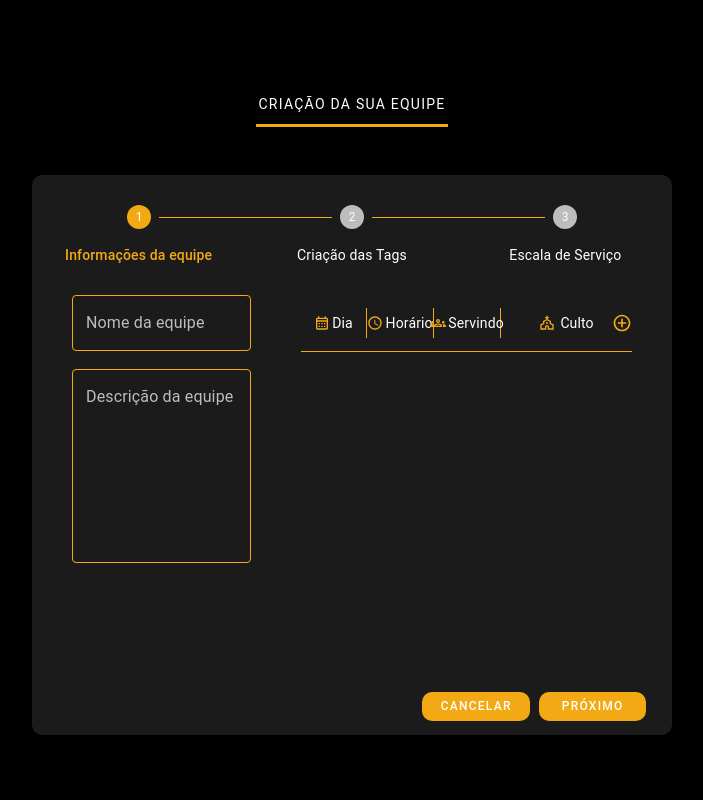
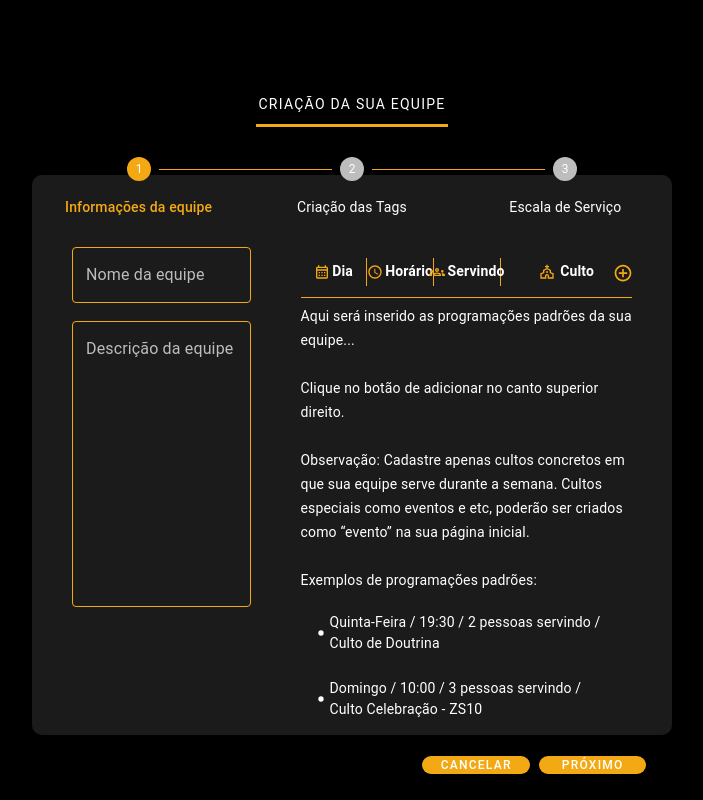
Before and after one commit to SamuelCFelix/Escala-Frontend, a React (Create React App) app: page /primeiroacesso/criarequipe in a window 1280 px wide. Shown: the whole page, without its empty margins (288-991 px from the left). Built offline with nearby package versions, Linux system fonts and the light colour scheme.

Commit message:
inicio do modal crie uma programação feito

```diff
--- a/src/pages/criarEquipe/index.js
+++ b/src/pages/criarEquipe/index.js
@@ -1,9 +1,15 @@
 import {
+  Backdrop,
   Box,
   Button,
   ButtonBase,
   Fade,
   Icon,
+  IconButton,
+  List,
+  ListItem,
+  ListItemText,
+  Modal,
   Slide,
   Stack,
   Step,
@@ -23,6 +29,7 @@ import AccessTimeOutlinedIcon from "@mui/icons-material/AccessTimeOutlined";
 import GroupsOutlinedIcon from "@mui/icons-material/GroupsOutlined";
 import ChurchOutlinedIcon from "@mui/icons-material/ChurchOutlined";
 import AddCircleOutlineOutlinedIcon from "@mui/icons-material/AddCircleOutlineOutlined";
+import FiberManualRecordIcon from "@mui/icons-material/FiberManualRecord";
 
 const styles = {
   container: {
@@ -40,7 +47,7 @@ const styles = {
   boxTitulo: {
     width: "25%",
     height: "10%",
-    marginBottom: "30px",
+    mb: "30px",
     display: "flex",
     flexDirection: "column",
     alignItems: "center",
@@ -107,7 +114,7 @@ const styles = {
     },
   },
   boxConteudo: {
-    /*     background: "red", */
+    /* background: "red", */
     display: "flex",
     alignItems: "center",
     justifyContent: "center",
@@ -147,7 +154,6 @@ const styles = {
     },
   },
   boxStepper0: {
-    /* background: "blue", */
     display: "flex",
     alignItems: "center",
     justifyContent: "center",
@@ -155,7 +161,6 @@ const styles = {
     height: "100%",
   },
   box1Stepper0: {
-    /* background: "green", */
     display: "flex",
     flexDirection: "column",
     width: "35%",
@@ -190,15 +195,20 @@ const styles = {
   },
   box2Stepper0: {
     /* background: "green", */
+    display: "flex",
+    flexDirection: "column",
     width: "65%",
     height: "100%",
+    maxHeight: "600px",
     ml: "25px",
     mr: "40px",
   },
   boxTabela: {
+    /* background: "blue", */
     display: "flex",
     width: "100%",
     height: "56px",
+    mb: "2%",
     alignItems: "center",
     justifyContent: "center",
     borderBottom: "1px solid #F3A913",
@@ -212,6 +222,7 @@ const styles = {
     borderRight: "1px solid #F3A913",
   },
   nomesTabela: {
+    fontWeight: 600,
     fontSize: "14px",
     color: "#ffffff",
     ml: "2%",
@@ -221,10 +232,85 @@ const styles = {
     color: "#F3A913",
     mr: "2%",
   },
+  boxBotaoAdd: {
+    position: "absolute",
+    right: "0",
+    top: "50%",
+    transform: "translateY(-50%)",
+    alignItems: "center",
+    justifyContent: "flex-end",
+  },
+  boxConteudoTabela: {
+    /* background: "red", */
+    display: "flex",
+    width: "100%",
+    height: "100%",
+  },
+  textoTabelaVazio: {
+    fontSize: "14px",
+    color: "#ffffff",
+    lineHeight: "24px",
+    letterSpacing: "0.17px",
+  },
+  boxModal: {
+    backgroundColor: "#1B1B1B",
+    border: "1px solid #F3A913",
+    borderRadius: "10px",
+    position: "absolute",
+    top: "50%",
+    left: "50%",
+    transform: "translate(-50%, -50%)",
+    width: "40%",
+    height: "35%",
+    boxShadow: 24,
+  },
+  boxConteudoModal: {
+    width: "100%",
+    height: "100%",
+    display: "flex",
+    flexDirection: "column",
+    alignItems: "center",
+    justifyContent: "center",
+  },
+  boxAreaTituloModal: {
+    width: "100%",
+    height: "20%",
+    display: "flex",
+    alignItems: "center",
+    justifyContent: "center",
+  },
+  boxTituloModal: {
+    width: "35%",
+    height: "100%",
+    display: "flex",
+    flexDirection: "column",
+    alignItems: "center",
+    justifyContent: "center",
+  },
+  tituloModal: {
+    color: "#ffffff",
+    textTransform: "uppercase",
+    fontSize: "14px",
+    lineHeight: "16px",
+    letterSpacing: "1.25px",
+    margin: "6% 0%",
+  },
+  baseTituloModal: {
+    background: "#F3A913",
+    width: "95%",
+    height: "3.5%",
+  },
+  boxInputsModal: {
+    /* background: "red", */
+    width: "100%",
+    height: "80%",
+    display: "flex",
+  },
 };
 
 const CriarEquipe = () => {
   const [activeStep, setActiveStep] = useState(0);
+  const [openModal, setOpenModal] = useState(false);
 
   const handlenProximoStep = () => {
     if (activeStep < 2) {
@@ -237,6 +323,11 @@ const CriarEquipe = () => {
       setActiveStep((voltar) => voltar - 1);
     }
   };
+
+  const handleOpenModal = () => setOpenModal(true);
+  const handleCloseModal = () => setOpenModal(false);
+
+  const programacoes = [];
 
   const stepsCriarEquipe = [
     {
@@ -252,7 +343,7 @@ const CriarEquipe = () => {
             <TextField
               label="Descrição da equipe"
               multiline
-              rows={7}
+              rows={11}
               sx={{
                 ...styles.textField,
                 "& .css-dpjnhs-MuiInputBase-root-MuiOutlinedInput-root": {
@@ -285,19 +376,55 @@ const CriarEquipe = () => {
               >
                 <ChurchOutlinedIcon sx={styles.estiloIcones} />
                 <Typography sx={styles.nomesTabela}>Culto</Typography>
-                <Box
-                  sx={{
-                    position: "absolute",
-                    right: "0",
-                    top: "55%",
-                    transform: "translateY(-50%)",
-                  }}
-                >
-                  <AddCircleOutlineOutlinedIcon
-                    sx={{ ...styles.estiloIcones, fontSize: "20px" }}
-                  />
+                <Box sx={styles.boxBotaoAdd}>
+                  <IconButton
+                    sx={{ width: "18px", height: "18px" }}
+                    onClick={() => {
+                      handleOpenModal();
+                    }}
+                  >
+                    <AddCircleOutlineOutlinedIcon
+                      sx={{ ...styles.estiloIcones, fontSize: "20px" }}
+                    />
+                  </IconButton>
                 </Box>
               </Box>
+            </Box>
+            <Box sx={styles.boxConteudoTabela}>
+              {programacoes.length > 0 ? (
+                ""
+              ) : (
+                <Typography sx={styles.textoTabelaVazio}>
+                  Aqui será inserido as programações padrões da sua equipe...
+                  <br />
+                  <br />
+                  Clique no botão de adicionar no canto superior direito.
+                  <br />
+                  <br />
+                  Observação: Cadastre apenas cultos concretos em que sua equipe
+                  serve durante a semana. Cultos especiais como eventos e etc,
+                  poderão ser criados como “evento” na sua página inicial.
+                  <br />
+                  <br />
+                  Exemplos de programações padrões:
+                  <List>
+                    <ListItem>
+                      <FiberManualRecordIcon sx={{ width: "8px", mr: "5px" }} />
+                      <ListItemText
+                        primaryTypographyProps={{ fontSize: "14px" }}
+                        primary="Quinta-Feira / 19:30 / 2 pessoas servindo / Culto de Doutrina"
+                      />
+                    </ListItem>
+                    <ListItem>
+                      <FiberManualRecordIcon sx={{ width: "8px", mr: "5px" }} />
+                      <ListItemText
+                        primaryTypographyProps={{ fontSize: "14px" }}
+                        primary="Domingo / 10:00 / 3 pessoas servindo / Culto Celebração - ZS10"
+                      />
+                    </ListItem>
+                  </List>
+                </Typography>
+              )}
             </Box>
           </Box>
         </Box>,
@@ -357,6 +484,34 @@ const CriarEquipe = () => {
           </Box>
         </Box>
       </Box>
+
+      <Modal
+        open={openModal}
+        onClose={handleCloseModal}
+        closeAfterTransition
+        slots={{ backdrop: Backdrop }}
+        slotProps={{
+          backdrop: {
+            timeout: 500,
+          },
+        }}
+      >
+        <Fade in={openModal}>
+          <Box sx={styles.boxModal}>
+            <Box sx={styles.boxConteudoModal}>
+              <Box sx={styles.boxAreaTituloModal}>
+                <Box sx={styles.boxTituloModal}>
+                  <Typography sx={styles.tituloModal}>
+                    Crie uma programação
+                  </Typography>
+                  <Box sx={styles.baseTituloModal} />
+                </Box>
+              </Box>
+              <Box sx={styles.boxInputsModal}></Box>
+            </Box>
+          </Box>
+        </Fade>
+      </Modal>
     </Box>
   );
 };
```
